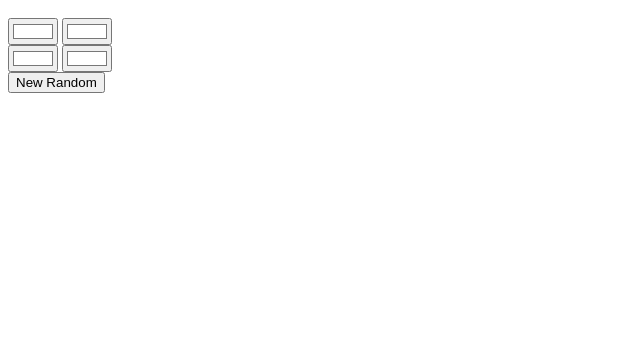
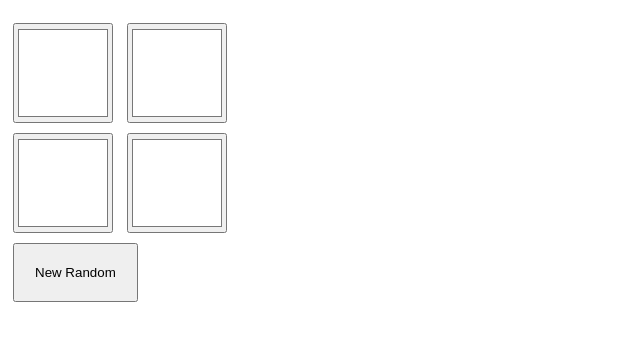
Before and after one commit to TomGB/tile-gen, a website with bundled scripts: page build/index.html in a window 1280 px wide. Shown: the part 48-388 px from the top of the page, without its empty margins (0-640 px from the left). Built offline with nearby package versions, Linux system fonts and the light colour scheme.

Commit message:
large buttons

```diff
--- a/build/index.html
+++ b/build/index.html
@@ -7,6 +7,18 @@
 <input id='colour4' class='colour-picker' type="color" value="#ffffff">
 <br>
 <button id='new-canvas'>New Random</button>
-<br><br>
+<br>
 <section id="image-area"></section>
 <script src="./bundle.js"></script>
+<style>
+.colour-picker {
+    width: 100;
+    height: 100;
+    margin: 5;
+}
+
+#new-canvas {
+    padding: 20px;
+    margin: 5;
+}
+</style>
```
